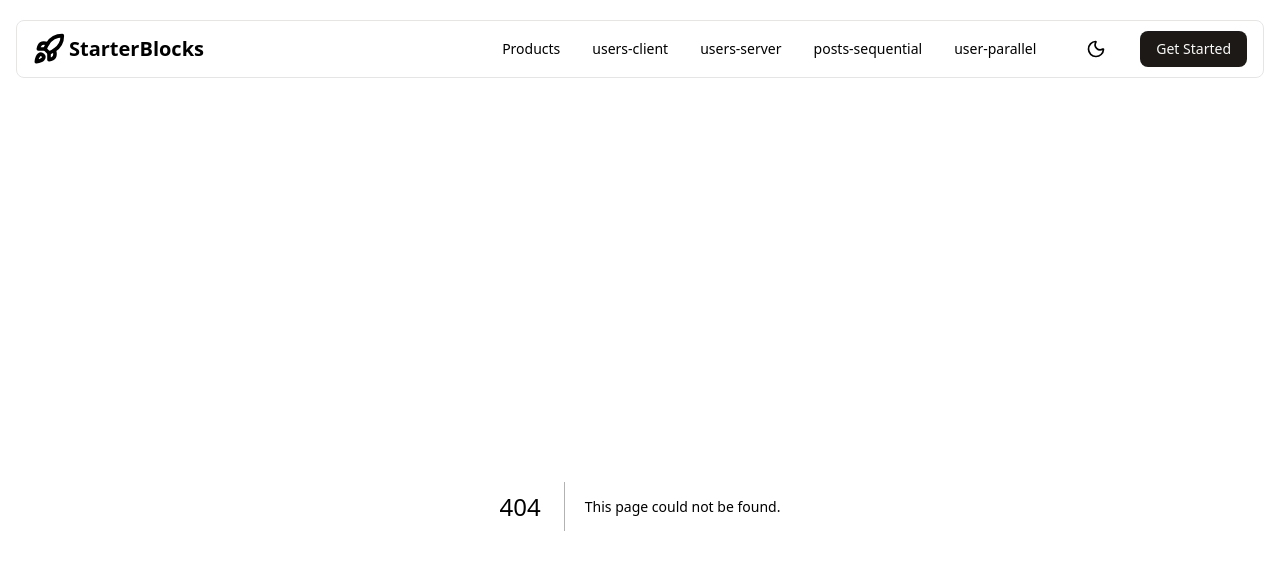
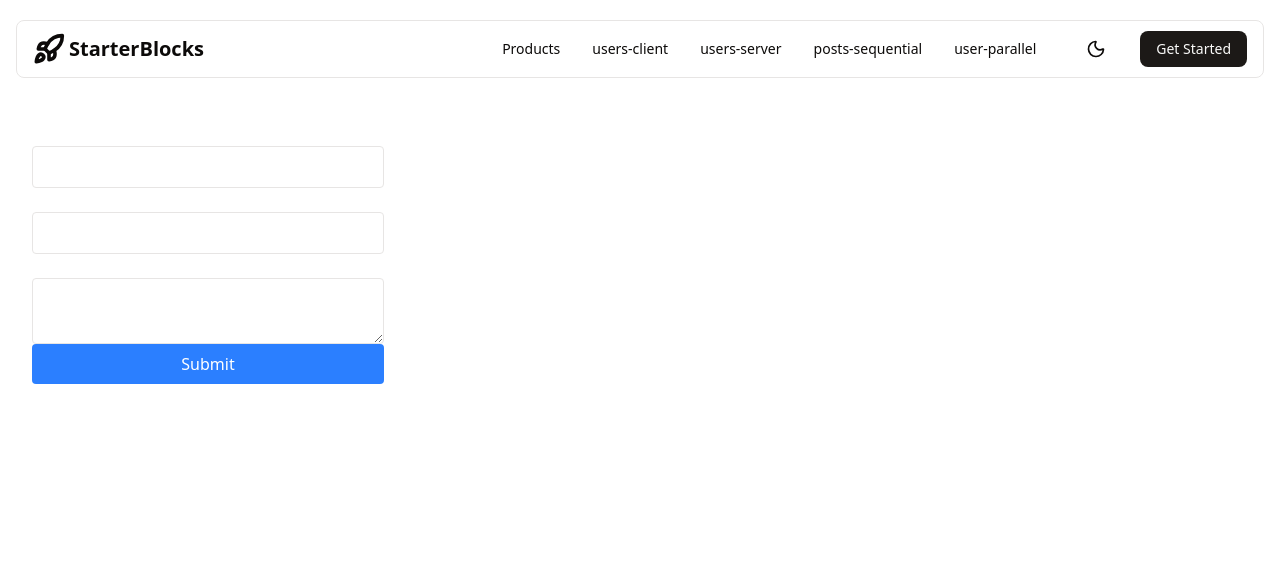
Before and after one commit to leonardodavinci2049/next-feature-v8, a Next.js app: page /react-form in a window 1280 px wide. Before the commit this address had no page. Shown: the top 570 px of the page. Built offline with nearby package versions, Linux system fonts and the light colour scheme.

Commit message:
feat: implement CreateProduct component with form handling and API integration

```diff
--- /dev/null
+++ b/src/app/api/product/route.ts
@@ -0,0 +1,11 @@
+import { addProduct } from "@/services/prisma-db";
+
+
+export async function POST(request: Request) {
+  const body = await request.json();
+  const { title, price, description } = body;
+  const product = await addProduct(title, parseInt(price), description);
+  return new Response(JSON.stringify(product), {
+    headers: { "Content-Type": "application/json" },
+  });
+}
--- a/src/app/products-db/page.tsx
+++ b/src/app/products-db/page.tsx
@@ -1,11 +1,13 @@
-
 import { getProducts } from "@/services/prisma-db";
 import { ProductDetail } from "./product-detail";
 import { Product } from "./types/product.type";
+import { Button } from "@/components/ui/button";
+import Link from "next/link";
 
 
 
-export default async function ProductsPrismaDBPage({
+
+export default async function ProductsDBPage({
   searchParams,
 }: {
   searchParams: Promise<{ query?: string }>;
@@ -13,5 +15,16 @@
   const { query } = await searchParams;
   const products: Product[] = await getProducts(query);
 
-  return <ProductDetail products={products} />;
+  return(
+    <div>
+      <div className="flex justify-between items-end p-4">
+        <Link href="/react-form">
+          <Button variant="destructive">Create Product</Button>
+        </Link>
+      </div>
+      <ProductDetail products={products} />;
+
+    </div>
+  )
+
 }
--- /dev/null
+++ b/src/app/react-form/page.tsx
@@ -0,0 +1,70 @@
+"use client";
+
+import { useRouter } from "next/navigation";
+import { useState } from "react";
+
+export default function CreateProduct() {
+  const [title, setTitle] = useState("");
+  const [price, setPrice] = useState("");
+  const [description, setDescription] = useState("");
+  const [loading, setLoading] = useState(false);
+
+  const router = useRouter();
+
+  const handleSubmit = async (e: React.FormEvent<HTMLFormElement>) => {
+    e.preventDefault();
+    setLoading(true);
+    try {
+      const response = await fetch("/api/product", {
+        method: "POST",
+        headers: { "Content-Type": "application/json" },
+        body: JSON.stringify({ title, price, description }),
+      });
+      if (response.ok) {
+        router.push("/products-db");
+      }
+    } catch (error) {
+      console.error("Error:", error);
+    } finally {
+      setLoading(false);
+    }
+  };
+
+  return (
+    <form onSubmit={handleSubmit} className="p-4 space-y-4 max-w-96">
+      <label className="text-white">
+        Title
+        <input
+          type="text"
+          className="block w-full p-2 text-black border rounded"
+          name="title"
+          onChange={(e) => setTitle(e.target.value)}
+        />
+      </label>
+      <label className="text-white">
+        Price
+        <input
+          type="number"
+          className="block w-full p-2 text-black border rounded"
+          name="price"
+          onChange={(e) => setPrice(e.target.value)}
+        />
+      </label>
+      <label className="text-white">
+        Description
+        <textarea
+          className="block w-full p-2 text-black border rounded"
+          name="description"
+          onChange={(e) => setDescription(e.target.value)}
+        />
+      </label>
+      <button
+        type="submit"
+        className="block w-full p-2 text-white bg-blue-500 rounded disabled:bg-gray-500"
+        disabled={loading}
+      >
+        {loading ? "Submitting..." : "Submit"}
+      </button>
+    </form>
+  );
+}
--- a/src/services/prisma-db.ts
+++ b/src/services/prisma-db.ts
@@ -6,15 +6,15 @@
 
     await prisma.product.createMany({
       data: [
-        { title: "Product 1", price: 500, description: "Description 1" },
-        { title: "Product 2", price: 700, description: "Description 2" },
-        { title: "Product 3", price: 1000, description: "Description 3" },
+        { title: "Product 1", price: 500, description: "Description 1xxx" },
+        { title: "Product 2", price: 700, description: "Description 2yyy" },
+        { title: "Product 3", price: 1000, description: "Description 3zzz" },
       ],
     });
 
 };
 
-console.log("Seeding products...");
+
 
 // Remove this line - it was causing seedProducts to run on every import
 // seedProducts();
```
Also changed, not shown: 1 other file (tests, documents, lock files or other folders).
